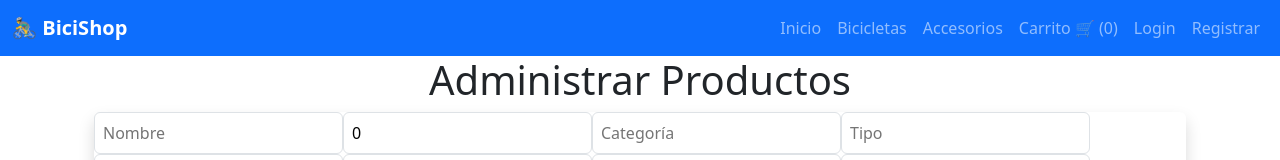
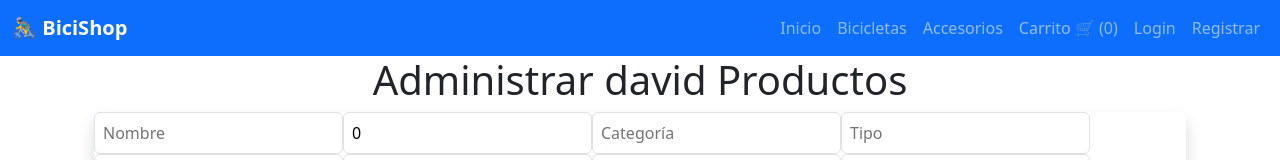
Before and after one commit to DavidLancheros05/TIENDA_BM_FRONTEND, a React (Create React App) app: page /admin/productos in a window 1280 px wide. Shown: the top 160 px of the page. Built offline with nearby package versions, Linux system fonts and the light colour scheme; no server answers.

Commit message:
26 06 25

```diff
--- a/src/pages/admin/AdminProductos.jsx
+++ b/src/pages/admin/AdminProductos.jsx
@@ -86,7 +86,7 @@
 
   return (
     <div className="p-6">
-      <h1 className="text-3xl font-bold mb-6 text-center">Administrar Productos</h1>
+      <h1 className="text-3xl font-bold mb-6 text-center">Administrar david Productos</h1>
 
       {/* Formulario de creación/edición */}
       <form onSubmit={manejarSubmit} className="bg-white shadow p-6 rounded mb-8 grid grid-cols-1 md:grid-cols-2 gap-4">
```
